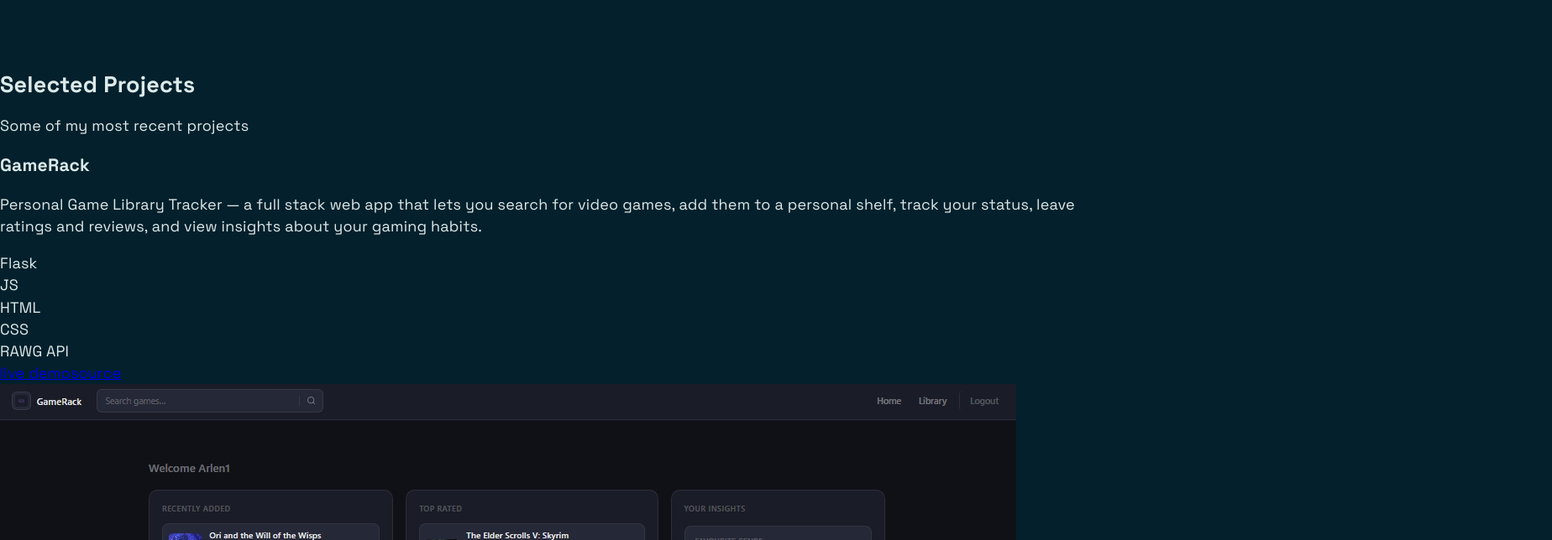
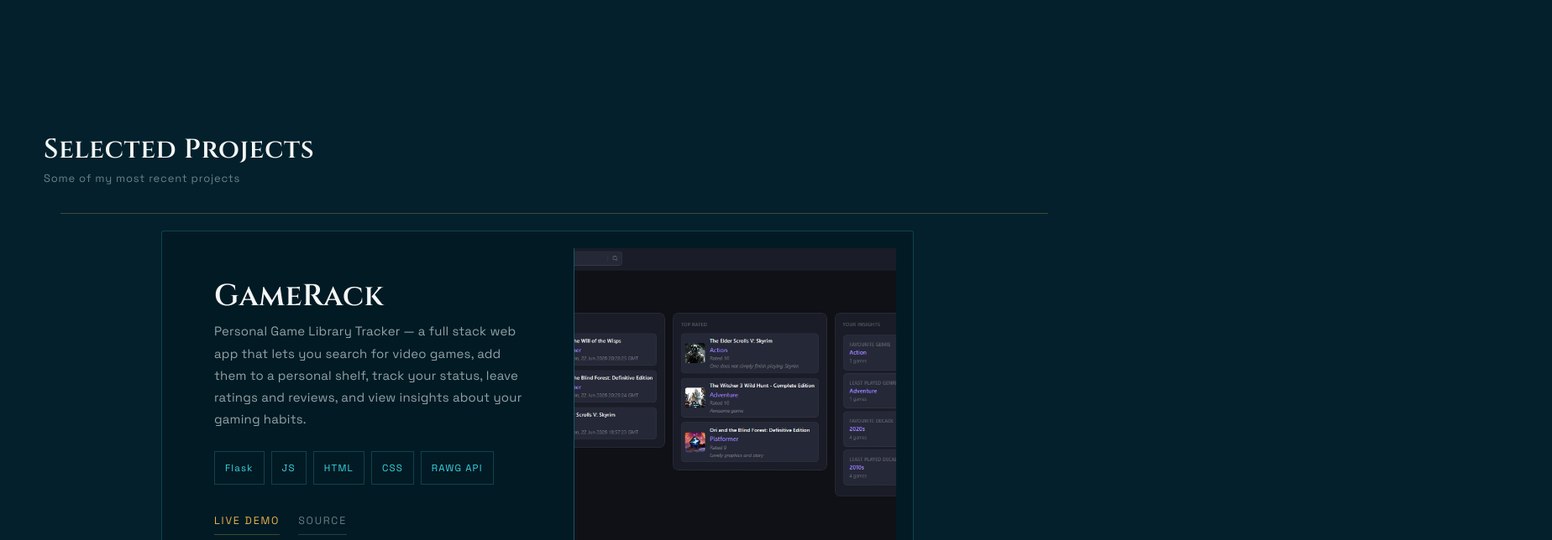
Before and after one commit to IcedPeppermintTea/portfolio, a React (Vite) app: page / in a window 1280 px wide. Shown: the part 560-1204 px from the top of the page at 84% size, 1848 px wide, since content can reach past the window. Built offline with nearby package versions, Linux system fonts and the light colour scheme.

Commit message:
wip: slider styling

```diff
--- a/src/App.css
+++ b/src/App.css
@@ -62,7 +62,6 @@ body {
 /* -------- hero --------- */
 
 .hero {
-  padding: 100px 52px 84px;
   max-width: 1200px;
 }
 
@@ -136,7 +135,7 @@ body {
 .btn--primary:hover,
 .btn--primary:focus-visible {
   background: var(--accent-turquoise);
-  border-color: var(border-turquoise);
+  border-color: var(--border-turquoise);
 }
 
 .btn--ghost {
@@ -149,3 +148,158 @@ body {
   background: var( --glow-cyan);
   border-color: var(--border-goldd);
 }
+
+/* --------- sections ---------*/
+
+.section-styles {
+  padding: 100px 52px 84px;
+}
+.section-header {
+  display: flex;
+  flex-direction: column;
+  align-items: flex-start;
+  gap: 8px;
+}
+
+.section-title {
+  margin: 0;
+  font-family: var(--font-heading);
+  font-size: clamp(24px, 3vw, 32px);
+  font-weight: 600;
+  letter-spacing: 0.02em;
+  color: var(--text-h);
+}
+
+.section-subtitle {
+  margin: 0;
+  font-family: var(--font-body);
+  font-size: 13px;
+  letter-spacing: 0.06em;
+  color: var(--text-muted);
+}
+
+.section-rule {
+  display: block;
+  width: 100%;
+  height: 1px;
+  margin: 20px;
+  background: var(--border-gold);
+}
+
+/* -------- slider --------- */
+
+.carousel {
+  display: flex;
+  flex-direction: column;
+  align-items: center;
+}
+.carousel-slider {
+  display: flex;
+  flex-direction: column;
+  border: 1px solid var(--border-turquoise);
+  border-radius: 3px;
+  background: var(--bg-panel);
+  width: 100%;
+  max-width: 70vw;
+}
+
+/* card */
+.card {
+  display: flex;
+  min-height: 360px;
+  border-color: var(--accent-gold);
+  margin: 20px;
+}
+
+.card-info {
+  flex: 1 1 55%;
+  display: flex;
+  flex-direction: column;
+  align-items: flex-start;
+  padding: 44px 42px;
+}
+
+.card-info h3 {
+  margin: 0;
+  font-family: var(--font-heading);
+  font-size: 36px;
+  font-weight: 600;
+  color: var(--text-h);
+}
+
+.card-info > p {
+  margin: 16px 0 0;
+  max-width: 400px;
+  font-family: var(--font-body);
+  font-size: 15px;
+  line-height: 1.75;
+  color: var(--text-body);
+  text-wrap: pretty;
+}
+
+.card-info-stack {
+  display: flex;
+  flex-wrap: wrap;
+  gap: 8px;
+  margin-top: 24px;
+}
+
+.card-info-stack > div {
+  padding: 6px 12px;
+  border: 1px solid var(--border-turquoise);
+  font-family: var(--font-body);
+  font-size: 11.5px;
+  letter-spacing: 0.1em;
+  color: var(--accent-turquoise);
+}
+
+.card-info-links {
+  display: flex;
+  gap: 22px;
+  margin-top: auto;
+  padding-top: 30px;
+}
+
+.card-info-links a {
+  font-family: var(--font-body);
+  font-size: 12.5px;
+  letter-spacing: 0.14em;
+  text-transform: uppercase;
+  text-decoration: none;
+  padding-bottom: 3px;
+  color: var(--accent-gold);
+  border-bottom: 1px solid var(--border-gold);
+}
+
+.card-info-links a:hover,
+.card-info-links a:focus-visible {
+  color: var(--accent-turquoise);
+  border-bottom-color: var(--border-turquoise);
+}
+
+/* second link as secondary */
+.card-info-links a:last-child {
+  color: var(--text-muted);
+  border-bottom-color: var(--border-neutral);
+}
+
+.card-info-links a:last-child:hover {
+  color: var(--accent-gold);
+  border-bottom-color: var(--border-gold);
+}
+
+.card-image {
+  flex: 1 1 45%;
+  border-left: 1px solid var(--border-turquoise);
+  background: var(--glow-teal);
+  overflow: hidden;
+}
+
+.card-image img {
+  width: 100%;
+  height: 100%;
+  object-fit: cover;
+}
+
+@media (max-width: 860px) {
+}
--- a/src/components/Hero.jsx
+++ b/src/components/Hero.jsx
@@ -3,7 +3,7 @@ import { hero } from "../data/hero-data.js";
 function Hero() {
   const { eyebrow, title_1, title_2, title_3, lede, btn_1, btn_2 } = hero;
   return (
-    <section className="hero">
+    <section className="hero section-styles">
       <p className="hero-eyebrow">{eyebrow}</p>
       <h1 className="hero-title">
         {title_1}
--- a/src/components/Slider.jsx
+++ b/src/components/Slider.jsx
@@ -5,12 +5,14 @@ function Slider() {
   const [current, setCurrent] = useState(0);
 
   return (
-    <section>
+    <section className="section-styles">
       <div className="selected-projects">
-        <div className="header">
-          <h2>Selected Projects</h2>
-          <p>Some of my most recent projects</p>
+        <div className="section-header">
+          <h2 className="section-title">Selected Projects</h2>
+          <p className="section-subtitle">Some of my most recent projects</p>
+          <span className="section-rule" aria-hidden="true"></span>
         </div>
+        <div className="carousel">
           <div className="carousel-arrows">
             <span></span>
           </div>
@@ -26,15 +28,21 @@ function Slider() {
                     ))}
                   </div>
                   <div className="card-info-links">
+                    {project.links.live && (
                       <a href={project.links.live}>live demo</a>
+                    )}
                     <a href={project.links.readme}>source</a>
                   </div>
                 </div>
                 <div className="card-image">
-                <img src={project.images[0].src} alt={project.images[0].alt} />
+                  <img
+                    src={project.images[0].src}
+                    alt={project.images[0].alt}
+                  />
                 </div>
               </div>
             ))}
+          </div>
         </div>
       </div>
     </section>
--- a/src/data/selected-projects.js
+++ b/src/data/selected-projects.js
@@ -38,7 +38,7 @@ export const projects = [
     title: "Recipe Book",
     description:
       "A dynamic recipe book built with React, TypeScript, and Tailwind CSS. Recipes are stored as individual static JSON files and rendered through a shared template: add a new recipe by adding a new JSON file, no code changes required.",
-    stack: ["React, TypeScript"],
+    stack: ["React", "TypeScript"],
     links: {
       live: "https://icedpepperminttea.github.io/recipes/",
       readme:
```
Lines whose indentation alone changed are shown as unchanged.
